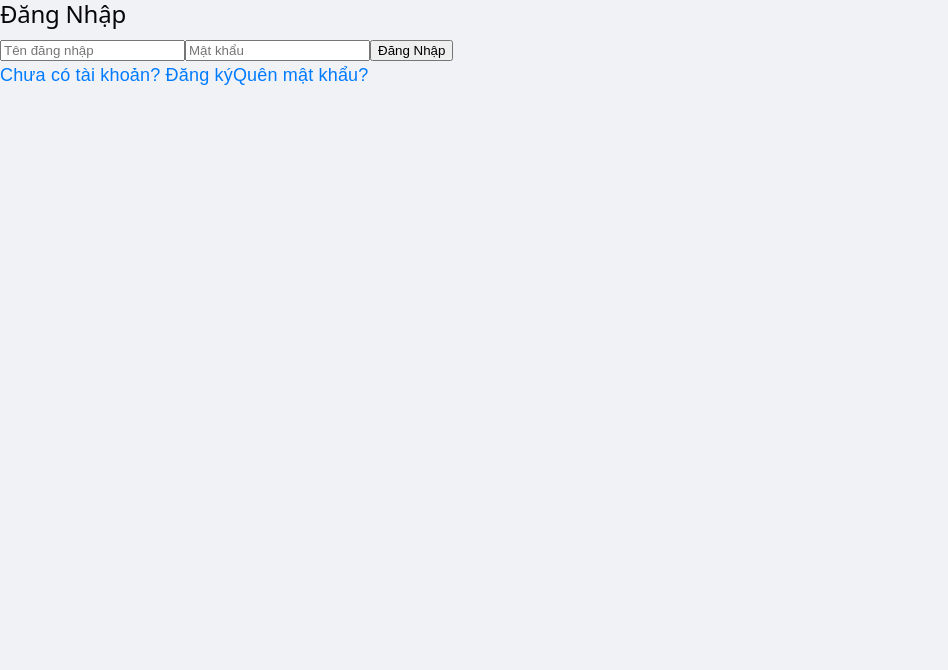
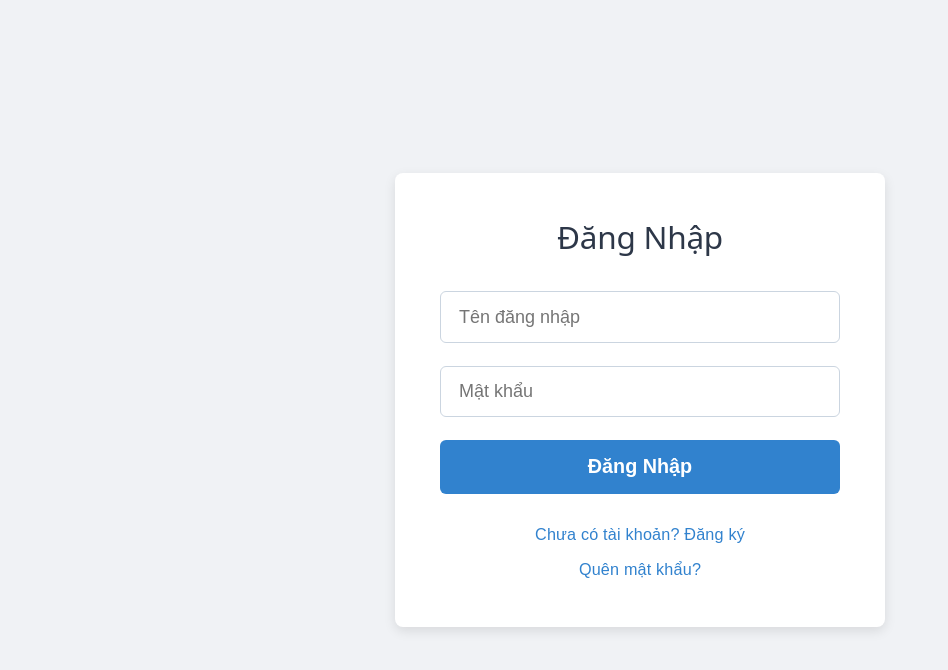
Before and after one commit to DuocVL/Theodoi-Truyvetdoituong, a React (Vite) app in the folder web-dashboard/: page /login in a window 1280 px wide. Shown: the top 670 px of the page, without its empty margins (0-948 px from the left). Built offline with nearby package versions, Linux system fonts and the light colour scheme.

Commit message:
Cập nhật giao diện login , subjectform

```diff
--- a/web-dashboard/src/pages/LoginPage.tsx
+++ b/web-dashboard/src/pages/LoginPage.tsx
@@ -2,10 +2,6 @@
  * @file LoginPage.tsx
  * @description
  * Trang đăng nhập cho phép người dùng xác thực và truy cập vào các phần được bảo vệ của ứng dụng.
- * - Sử dụng `AuthContext` để thực hiện logic đăng nhập.
- * - Lấy thông tin đăng nhập từ người dùng (username, password).
- * - Xử lý trạng thái loading và hiển thị lỗi.
- * - Sau khi đăng nhập thành công, điều hướng người dùng đến trang họ muốn truy cập ban đầu hoặc trang dashboard.
  */
 
 import React, { useState } from 'react';
@@ -18,26 +14,107 @@ import Spinner from '../components/Spinner';
 // STYLED COMPONENTS
 // ==================================================================
 
-const Container = styled.div`
-    /* ... */
+const PageContainer = styled.div`
+    display: flex;
+    justify-content: center;
+    align-items: center;
+    height: 100vh;
+    background-color: #f0f2f5;
 `;
+
+const LoginBox = styled.div`
+    background: #fff;
+    padding: 2.5rem;
+    border-radius: 8px;
+    box-shadow: 0 4px 12px rgba(0, 0, 0, 0.1);
+    width: 100%;
+    max-width: 400px;
+    text-align: center;
+`;
+
 const Title = styled.h2`
-    /* ... */
+    margin-bottom: 2rem;
+    color: #2d3748;
+    font-size: 1.75rem;
 `;
+
 const Form = styled.form`
-    /* ... */
+    width: 100%;
+    display: flex;
+    flex-direction: column;
+    gap: 1.25rem; /* Creates space between form elements */
 `;
+
 const Input = styled.input`
-    /* ... */
+    width: 100%;
+    padding: 0.8rem 1rem;
+    border: 1px solid #cbd5e0;
+    border-radius: 6px;
+    font-size: 1rem;
+    box-sizing: border-box; /* Ensures padding doesn't affect width */
+
+    &:focus {
+        outline: none;
+        border-color: #4299e1;
+        box-shadow: 0 0 0 1px #4299e1;
+    }
+
+    &:disabled {
+        background-color: #e2e8f0;
+    }
 `;
+
 const Button = styled.button`
-    /* ... */
+    width: 100%;
+    padding: 0.85rem;
+    border: none;
+    border-radius: 6px;
+    background-color: #3182ce;
+    color: white;
+    font-size: 1.1rem;
+    font-weight: 600;
+    cursor: pointer;
+    display: flex;
+    justify-content: center;
+    align-items: center;
+    transition: background-color 0.2s;
+
+    &:hover:not(:disabled) {
+        background-color: #2b6cb0;
+    }
+
+    &:disabled {
+        background-color: #a0aec0;
+        cursor: not-allowed;
+    }
 `;
+
 const Error = styled.p`
-    /* ... */
+    color: #e53e3e;
+    background-color: #fed7d7;
+    padding: 0.75rem;
+    border-radius: 6px;
+    text-align: center;
+    font-size: 0.9rem;
+    margin: 0; /* Reset margin */
 `;
+
+const LinkContainer = styled.div`
+    margin-top: 1.5rem;
+    font-size: 0.9rem;
+    display: flex;
+    flex-direction: column; /* Stack links vertically */
+    gap: 0.5rem; /* Space between links */
+    align-items: center;
+`;
+
 const StyledLink = styled(Link)`
-    /* ... */
+    color: #3182ce;
+    text-decoration: none;
+
+    &:hover {
+        text-decoration: underline;
+    }
 `;
 
 // ==================================================================
@@ -51,14 +128,10 @@ const LoginPage: React.FC = () => {
     const [error, setError] = useState<string | null>(null);
     const [loading, setLoading] = useState(false);
 
-    const { login } = useAuth(); // Lấy hàm `login` từ AuthContext.
+    const { login } = useAuth();
     const navigate = useNavigate();
-    const location = useLocation(); // Hook để truy cập thông tin về URL hiện tại.
+    const location = useLocation();
 
-    // Xác định trang cần điều hướng đến sau khi đăng nhập thành công.
-    // Nếu người dùng bị chuyển hướng tới trang login từ một trang được bảo vệ,
-    // `location.state.from` sẽ chứa đường dẫn của trang đó.
-    // Nếu không, mặc định sẽ là '/dashboard'.
     const from = location.state?.from?.pathname || '/dashboard';
 
     // --- EVENT HANDLERS ---
@@ -73,18 +146,11 @@ const LoginPage: React.FC = () => {
 
         setLoading(true);
         try {
-            // Tạo một deviceId giả lập. Trong ứng dụng thực tế, nên dùng một mã định danh duy nhất, ổn định hơn.
             const deviceId = window.navigator.userAgent + '-' + new Date().getTime();
-
-            // Gọi hàm `login` từ context.
             await login(username, password, deviceId);
-
-            // Điều hướng người dùng đến trang `from` sau khi đăng nhập thành công.
-            // `replace: true` thay thế trang login trong lịch sử duyệt web, để người dùng không thể quay lại nó bằng nút back.
             navigate(from, { replace: true });
 
         } catch (err: any) {
-            // Lấy thông báo lỗi từ server hoặc hiển thị thông báo mặc định.
             const errorMessage = err.response?.data?.message || 'Tên đăng nhập hoặc mật khẩu không hợp lệ.';
             setError(errorMessage);
         } finally {
@@ -94,7 +160,8 @@ const LoginPage: React.FC = () => {
 
     // --- RENDER LOGIC ---
     return (
-        <Container>
+        <PageContainer>
+            <LoginBox>
                 <Title>Đăng Nhập</Title>
                 <Form onSubmit={handleLogin}>
                     <Input
@@ -113,12 +180,15 @@ const LoginPage: React.FC = () => {
                     />
                     {error && <Error>{error}</Error>}
                     <Button type="submit" disabled={loading}>
-                    {loading ? <Spinner size={20} /> : 'Đăng Nhập'}
+                        {loading ? <Spinner size={24} /> : 'Đăng Nhập'}
                     </Button>
                 </Form>
+                <LinkContainer>
                     <StyledLink to="/register">Chưa có tài khoản? Đăng ký</StyledLink>
                     <StyledLink to="/forgot-password">Quên mật khẩu?</StyledLink>
-        </Container>
+                </LinkContainer>
+            </LoginBox>
+        </PageContainer>
     );
 };
 
```
Also changed, not shown: web-dashboard/src/components/SubjectForm.tsx (+61 -71 lines). Lines whose indentation alone changed are shown as unchanged.
